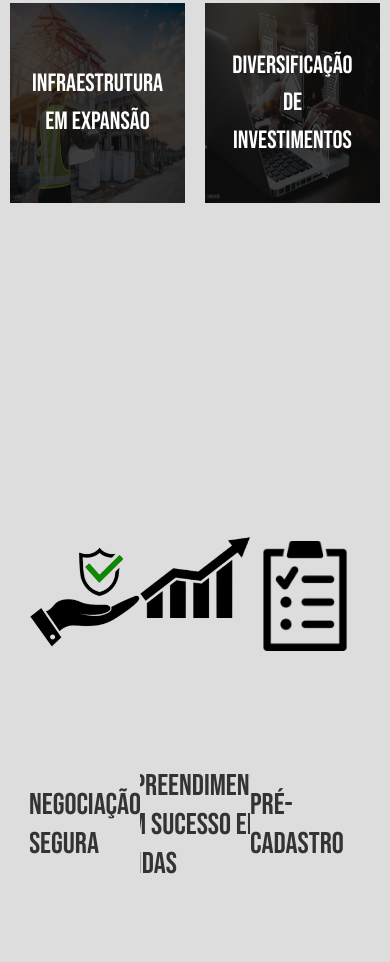
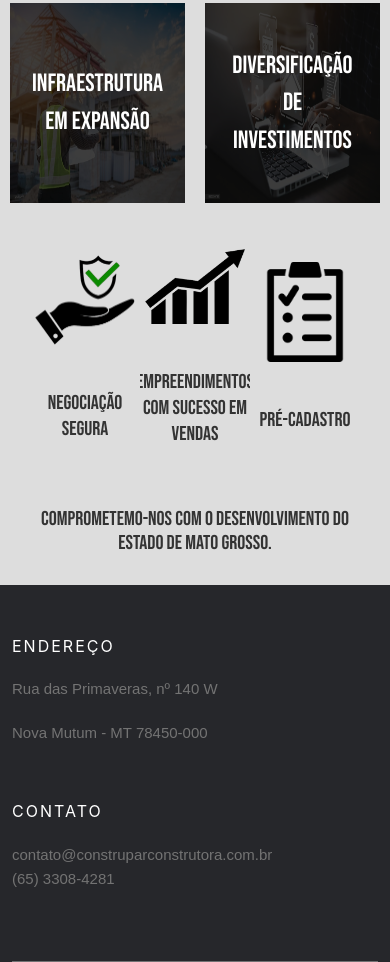
Before and after one commit to GabrielSeveroDaSilva/Construpar, a plain HTML site: page index.html in a window 390 px wide. Shown: the part 5002-5964 px from the top of the page. Drawn offline with nearby package versions, Linux system fonts and the light colour scheme.

Commit message:
Resposivel - 3

```diff
--- a/assets/css/styles.scss
+++ b/assets/css/styles.scss
@@ -501,12 +501,15 @@ html {
                 }
             }
 
-            @media (min-width: 768px) {
+            @media (min-width: 915px) {
                 flex-direction: row;
                 max-width: 1300px;
                 .meta {
                     flex-basis: 40%;
                     height: auto;
+                }
+                .photo{
+                    transform: none;
                 }
                 .description {
                     flex-basis: 60%;
@@ -849,7 +852,7 @@ html {
 }
 
 /* Adicione estas regras CSS para telas menores (por exemplo, largura máxima de 768px) */
-@media (max-width: 768px) {
+@media (max-width: 914px) {
     // Navbar
     .uk-navbar-container {
         position: relative;
@@ -1030,6 +1033,12 @@ html {
 
         // End of Portfolio
 
+        // Proposta
+
+
+
+        // End of Proposta
+
         // Motivos
         .card-title {
             width: calc(50% - 20px) !important;
@@ -1059,10 +1068,50 @@ html {
         // End of Motivos
 
         // Garantias
+        .garantia{
+            min-height:auto !important;
+            .card-img {
 
+                img{
+                    width: 100px;
+                }
+                .img {
+                    width: 100%;
+                    height: 50%;
+                    padding: 5px;
+                    display: flex;
+                    justify-content: center;
+                    align-items: center;
+                    background-size: cover;
+                    background-position: center;
+                    transition: all 0.5s;
+                    position: relative;
+                }
 
+                h2 {
+                    font-family: $Bebas;
+                    font-size: 20px;
+                    text-align: center;
+                }
+
+                &:hover {
+                    background-color: var(--whiter);
+                    box-shadow: rgba(0, 0, 0, 0.35) 0px 5px 15px;
+                    .img {
+                        opacity: 1; /* Remove a opacidade quando em hover */
+                    }
+                }
+            }
+        }
 
         // End of Garantias
 
+        // Titulo final
+        .title-end {
+            font-size: 20px;
+            text-align: center;
+        }
+
+
     }
 }
--- a/index.html
+++ b/index.html
@@ -298,7 +298,7 @@
     <!-- End of Motivos -->
 
     <!-- garantias -->
-    <div id="investir" class="cards">
+    <div id="investir" class="cards garantia">
       <div class="card-img">
         <div class="img">
           <img width="200" src="/assets/images/escudo.png" alt="">
```
Also changed, not shown: assets/css/styles.css, 1 other file.
